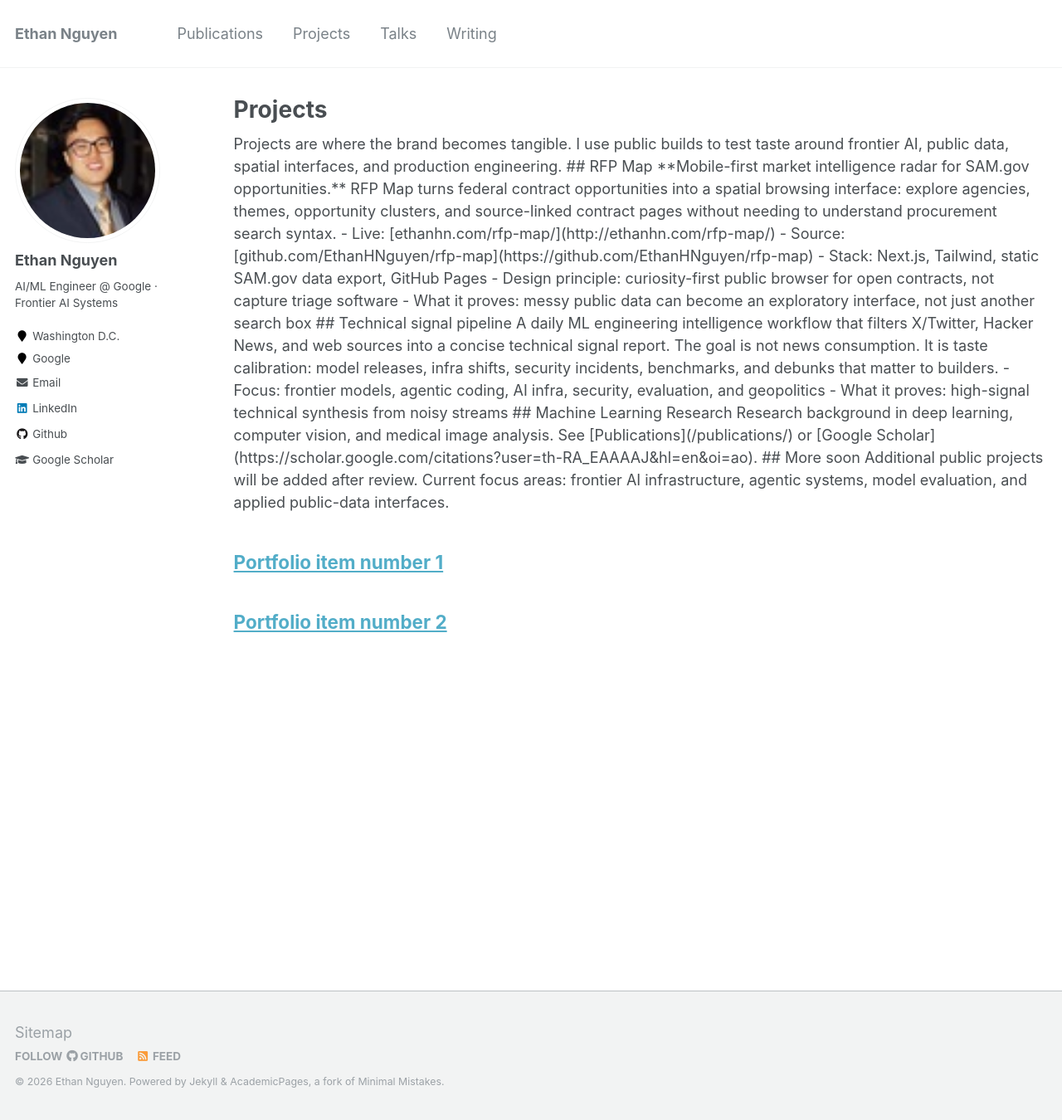
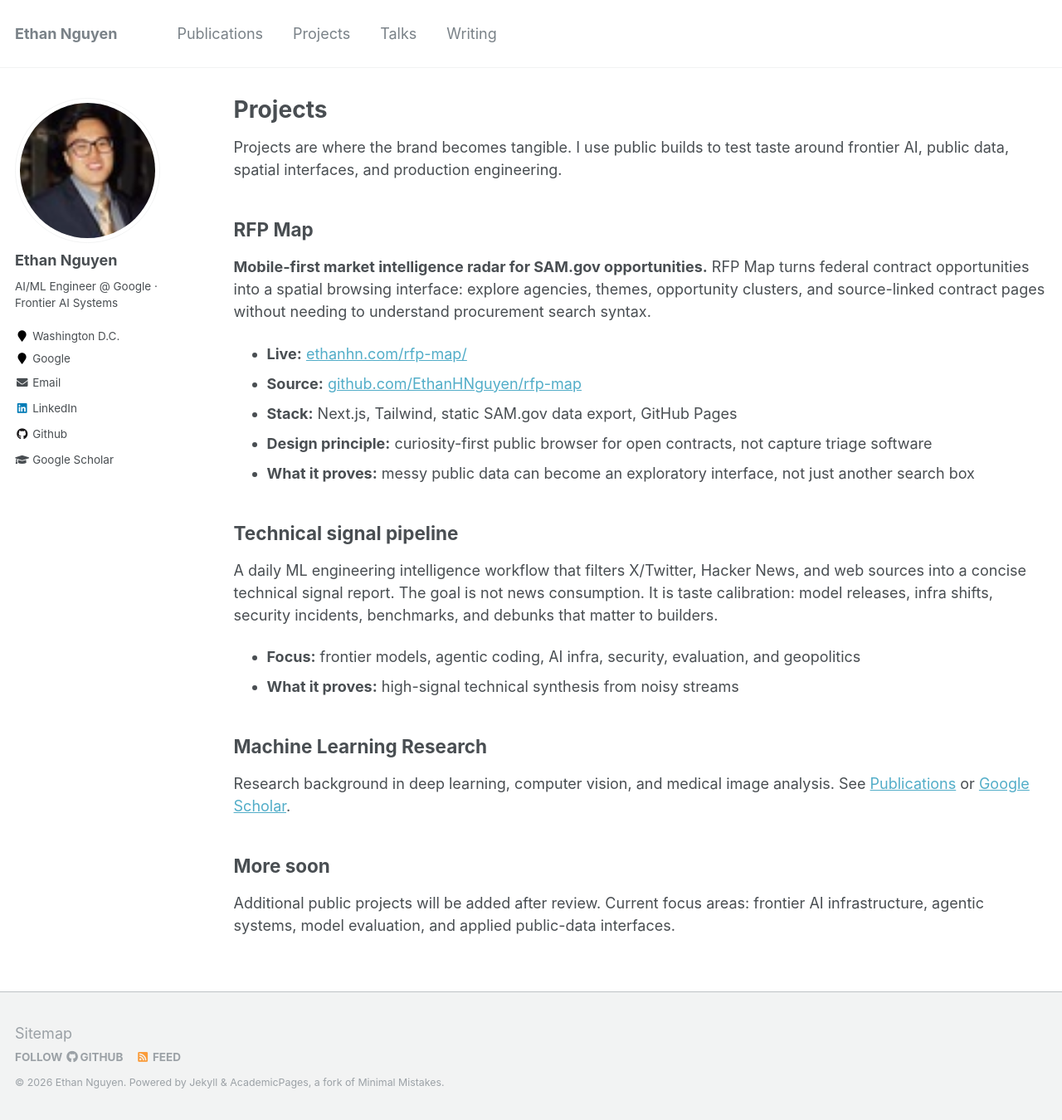
Before and after one commit to EthanHNguyen/ethanhnguyen.github.io, a Jekyll site: the page built from _pages/portfolio.html, in a window 1280 px wide and 1350 px high. Shown: the whole window at 83% size. Built offline with Jekyll 4.4.1, drawn with Linux system fonts in a browser that asks for light colours; some of the changed lines change nothing that is shown.

Commit message:
Fix Projects page HTML rendering

```diff
--- a/_pages/portfolio.html
+++ b/_pages/portfolio.html
@@ -5,35 +5,33 @@
 author_profile: true
 ---
 
-Projects are where the brand becomes tangible. I use public builds to test taste around frontier AI, public data, spatial interfaces, and production engineering.
+<p>Projects are where the brand becomes tangible. I use public builds to test taste around frontier AI, public data, spatial interfaces, and production engineering.</p>
 
-## RFP Map
+<h2>RFP Map</h2>
 
-**Mobile-first market intelligence radar for SAM.gov opportunities.** RFP Map turns federal contract opportunities into a spatial browsing interface: explore agencies, themes, opportunity clusters, and source-linked contract pages without needing to understand procurement search syntax.
+<p><strong>Mobile-first market intelligence radar for SAM.gov opportunities.</strong> RFP Map turns federal contract opportunities into a spatial browsing interface: explore agencies, themes, opportunity clusters, and source-linked contract pages without needing to understand procurement search syntax.</p>
 
-- Live: [ethanhn.com/rfp-map/](http://ethanhn.com/rfp-map/)
-- Source: [github.com/EthanHNguyen/rfp-map](https://github.com/EthanHNguyen/rfp-map)
-- Stack: Next.js, Tailwind, static SAM.gov data export, GitHub Pages
-- Design principle: curiosity-first public browser for open contracts, not capture triage software
-- What it proves: messy public data can become an exploratory interface, not just another search box
+<ul>
+  <li><strong>Live:</strong> <a href="https://ethanhn.com/rfp-map/">ethanhn.com/rfp-map/</a></li>
+  <li><strong>Source:</strong> <a href="https://github.com/EthanHNguyen/rfp-map">github.com/EthanHNguyen/rfp-map</a></li>
+  <li><strong>Stack:</strong> Next.js, Tailwind, static SAM.gov data export, GitHub Pages</li>
+  <li><strong>Design principle:</strong> curiosity-first public browser for open contracts, not capture triage software</li>
+  <li><strong>What it proves:</strong> messy public data can become an exploratory interface, not just another search box</li>
+</ul>
 
-## Technical signal pipeline
+<h2>Technical signal pipeline</h2>
 
-A daily ML engineering intelligence workflow that filters X/Twitter, Hacker News, and web sources into a concise technical signal report. The goal is not news consumption. It is taste calibration: model releases, infra shifts, security incidents, benchmarks, and debunks that matter to builders.
+<p>A daily ML engineering intelligence workflow that filters X/Twitter, Hacker News, and web sources into a concise technical signal report. The goal is not news consumption. It is taste calibration: model releases, infra shifts, security incidents, benchmarks, and debunks that matter to builders.</p>
 
-- Focus: frontier models, agentic coding, AI infra, security, evaluation, and geopolitics
-- What it proves: high-signal technical synthesis from noisy streams
+<ul>
+  <li><strong>Focus:</strong> frontier models, agentic coding, AI infra, security, evaluation, and geopolitics</li>
+  <li><strong>What it proves:</strong> high-signal technical synthesis from noisy streams</li>
+</ul>
 
-## Machine Learning Research
+<h2>Machine Learning Research</h2>
 
-Research background in deep learning, computer vision, and medical image analysis. See [Publications](/publications/) or [Google Scholar](https://scholar.google.com/citations?user=th-RA_EAAAAJ&hl=en&oi=ao).
+<p>Research background in deep learning, computer vision, and medical image analysis. See <a href="/publications/">Publications</a> or <a href="https://scholar.google.com/citations?user=th-RA_EAAAAJ&amp;hl=en&amp;oi=ao">Google Scholar</a>.</p>
 
-## More soon
+<h2>More soon</h2>
 
-Additional public projects will be added after review. Current focus areas: frontier AI infrastructure, agentic systems, model evaluation, and applied public-data interfaces.
-
-{% include base_path %}
-
-{% for post in site.portfolio %}
-  {% include archive-single.html %}
-{% endfor %}
+<p>Additional public projects will be added after review. Current focus areas: frontier AI infrastructure, agentic systems, model evaluation, and applied public-data interfaces.</p>
```
